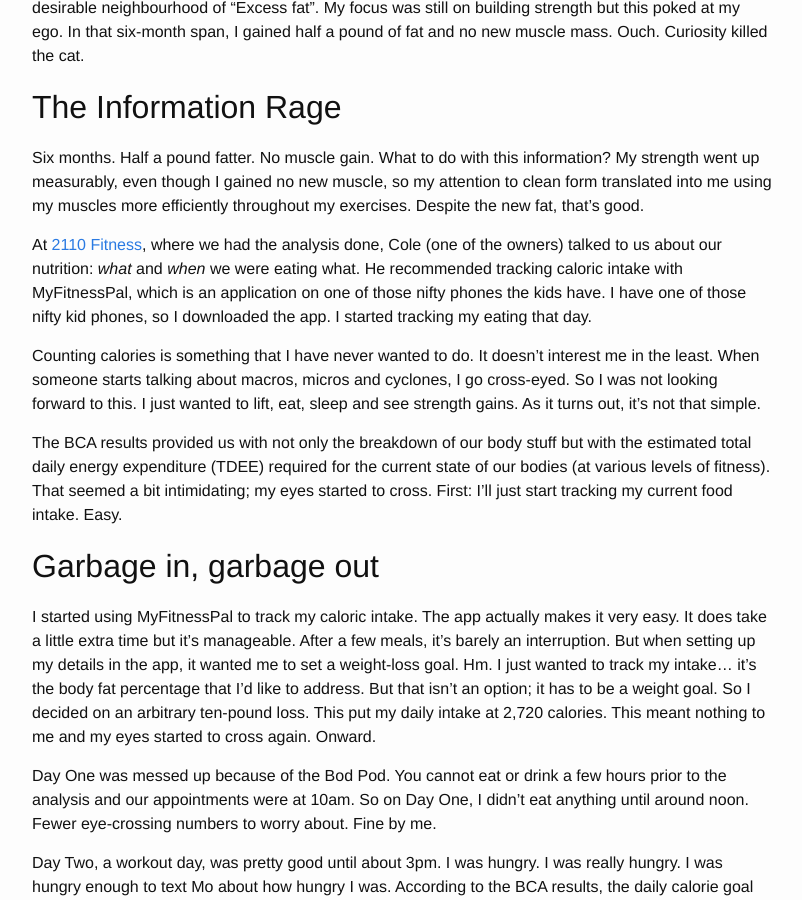
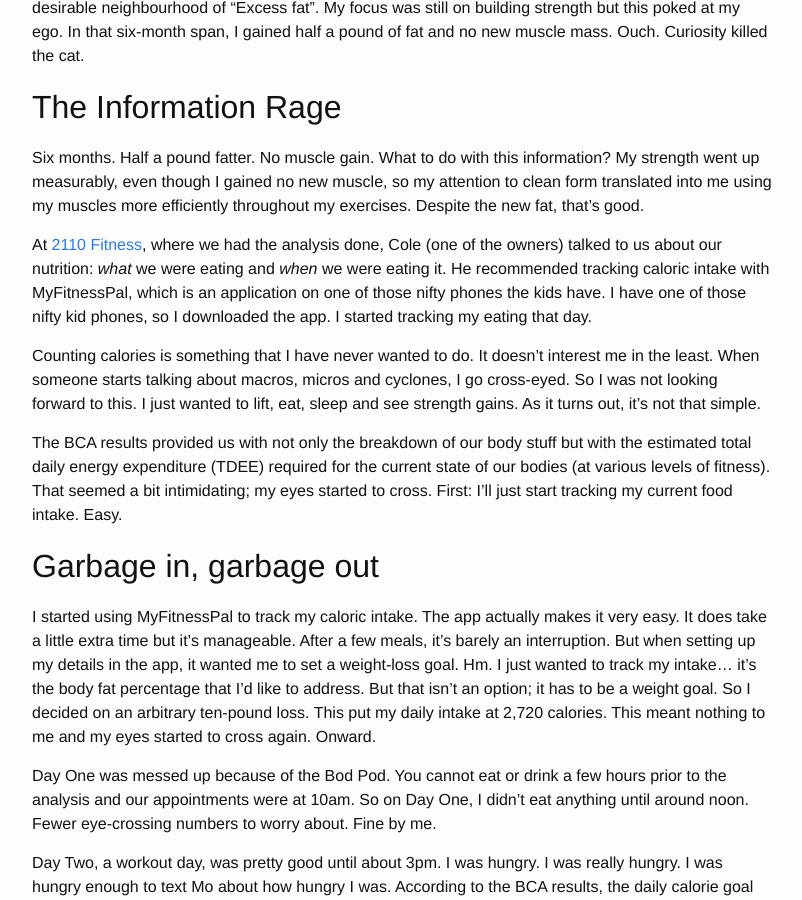
Before and after one commit to xlgmokha/stronglifters.github.io, a Jekyll site: the page built from _posts/2017-01-26-nutrition.md, in a window 1280 px wide and 900 px high, scrolled down 972 px. Shown: the whole window, without its empty margins (238-1040 px from the left). Built offline with Jekyll 4.4.1, drawn with Linux system fonts in a browser that asks for light colours.

Commit message:
Fix some phrasing

```diff
--- a/_posts/2017-01-26-nutrition.md
+++ b/_posts/2017-01-26-nutrition.md
@@ -26,7 +26,7 @@ Our body fat percentages had gone up. I crept from 20% up to 21%, which nudged m
 
 Six months. Half a pound fatter. No muscle gain. What to do with this information? My strength went up measurably, even though I gained no new muscle, so my attention to clean form translated into me using my muscles more efficiently throughout my exercises. Despite the new fat, that's good.
 
-At [2110 Fitness](http://2110fitness.com/), where we had the analysis done, Cole (one of the owners) talked to us about our nutrition: *what* and *when* we were eating what. He recommended tracking caloric intake with MyFitnessPal, which is an application on one of those nifty phones the kids have. I have one of those nifty kid phones, so I downloaded the app. I started tracking my eating that day.
+At [2110 Fitness](http://2110fitness.com/), where we had the analysis done, Cole (one of the owners) talked to us about our nutrition: *what* we were eating and *when* we were eating it. He recommended tracking caloric intake with MyFitnessPal, which is an application on one of those nifty phones the kids have. I have one of those nifty kid phones, so I downloaded the app. I started tracking my eating that day.
 
 Counting calories is something that I have never wanted to do. It doesn't interest me in the least. When someone starts talking about macros, micros and cyclones, I go cross-eyed. So I was not looking forward to this. I just wanted to lift, eat, sleep and see strength gains. As it turns out, it's not that simple.
 
```
